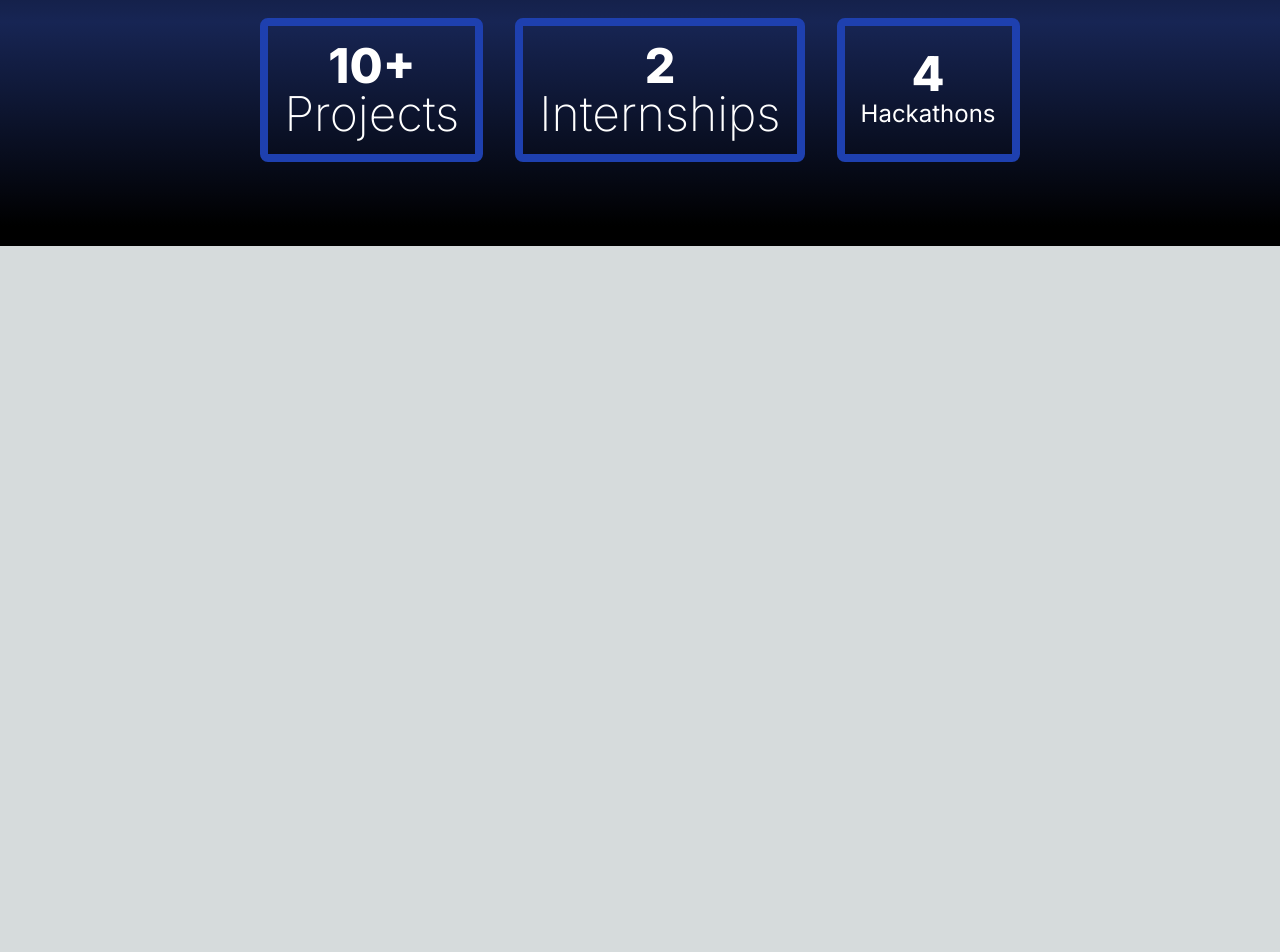
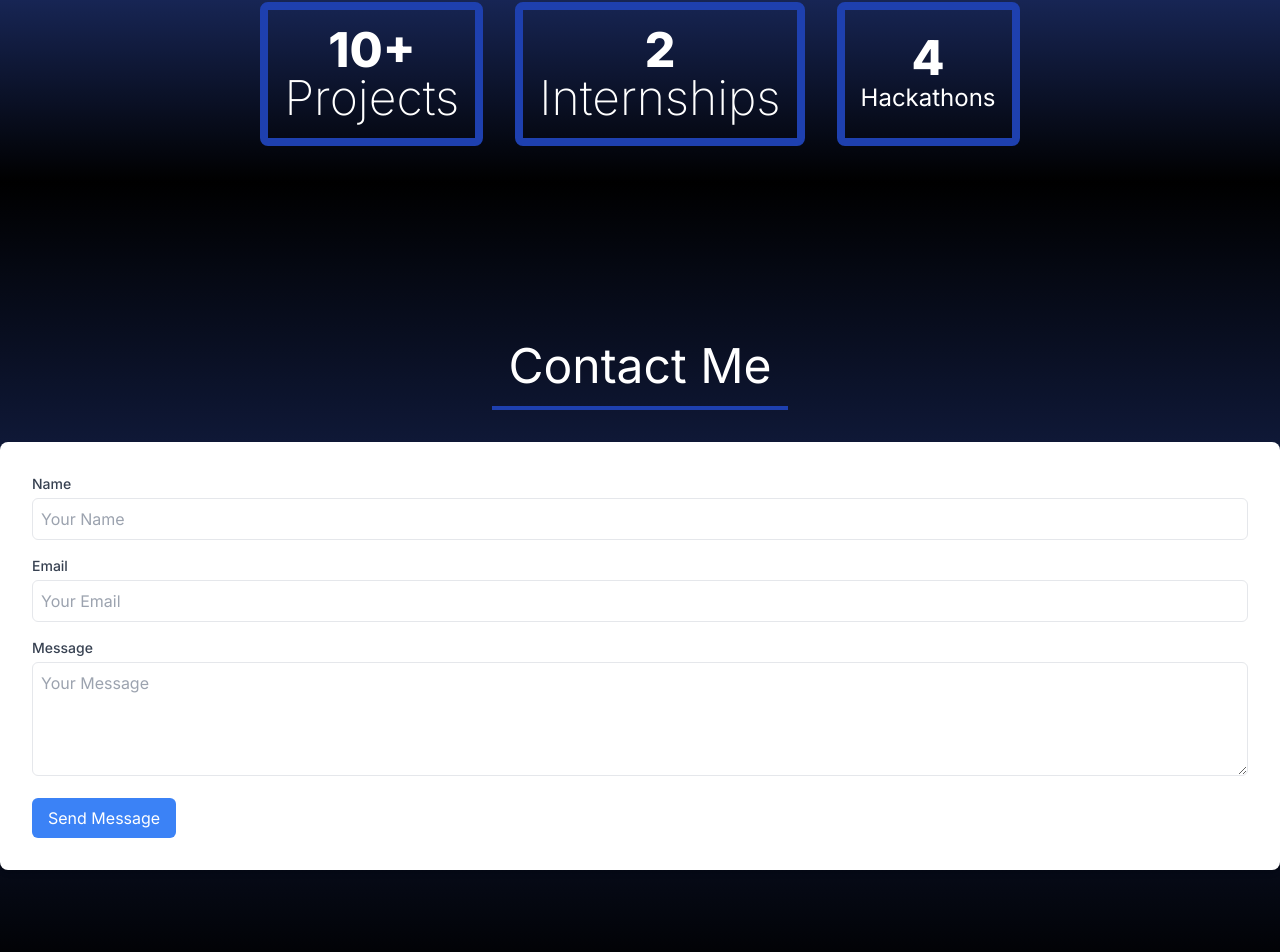
Before and after one commit to mehtashreyans3602/shreyansmehta, a Next.js app: page / in a window 1280 px wide. Shown: the part 1605-2557 px from the top of the page. Before the commit the page ends 1851 px from the top, so only its background shows below. Built offline with nearby package versions, Linux system fonts and the light colour scheme.

Commit message:
ModifiedCode

```diff
--- a/components/Contact.jsx
+++ b/components/Contact.jsx
@@ -1,4 +1,137 @@
+'use client'
+import React, { useState } from 'react';
+import { Client, Databases, ID } from 'appwrite';
+
 const Contact = () => {
-    return (<></>)
-}
+    const [formData, setFormData] = useState({
+        Name: '',
+        Email: '',
+        Message: '',
+    });
+    const [message, setMessage] = useState({
+        type: '',
+        content: '',
+    });
+
+    const handleChange = (e) => {
+        setFormData({ ...formData, [e.target.name]: e.target.value });
+    };
+
+    const handleSubmit = async (e) => {
+        e.preventDefault();
+
+        const client = new Client()
+            .setEndpoint('https://cloud.appwrite.io/v1')
+            .setProject('65686ac6e7cacf6b3360'); // Replace with your Appwrite project ID
+
+        const databases = new Databases(client);
+
+        try {
+            const response = await databases.createDocument(
+                '65686b2f1c70523998cb', // Replace with your Appwrite database ID
+                '65686b3f91213bea400b', // Replace with your collection ID
+                ID.unique(),
+                formData
+            );
+
+            setMessage({
+                type: 'success',
+                content: 'Form submitted successfully!',
+            });
+            console.log('Contact form submitted:', response);
+            // You can add a success message or redirect the user to a thank-you page.
+        } catch (error) {
+            console.error('Error submitting contact form:', error);
+            setMessage({
+                type: 'error',
+                content: 'Error submitting form. Please try again later.',
+            });
+            // Handle the error, e.g., show an error message to the user.
+        }
+    };
+
+    const handleCloseMessage = () => {
+        setMessage({
+            type: '',
+            content: '',
+        });
+    };
+
+    return (
+        <div className="min-h-screen flex flex-col items-center justify-center bg-gradient-to-b from-black via-blue-950 to-black">
+            <div className="text-5xl text-center text-white items-center justify-center p-4 m-4 ">
+                <div className="flex items-center justify-center">
+                    <h1 className=" p-4 border-b-4 border-blue-800 text-white hover:border-white">Contact Me</h1>
+                </div>
+            </div>
+            <div className="flex flex-col bg-white p-8 rounded-lg shadow-md md:w-full w-80">
+            {message.type && (
+                    <div className={`mt-4 p-4 bg-${message.type === 'success' ? 'green' : 'red'}-100 rounded-md relative`}>
+                        <p className={`text-${message.type === 'success' ? 'green' : 'red'}-700`}>
+                            {message.content}
+                        </p>
+                        <button
+                            onClick={handleCloseMessage}
+                            className="absolute top-0 right-0 p-2 cursor-pointer"
+                        >
+                            &#x2715;
+                        </button>
+                    </div>
+                )}
+                <form className="space-y-4" onSubmit={handleSubmit}>
+                    <div>
+                        <label htmlFor="Name" className="block text-sm font-medium text-gray-700">
+                            Name
+                        </label>
+                        <input
+                            type="text"
+                            id="Name"
+                            name="Name"
+                            value={formData.Name} // Add value attribute
+                            onChange={handleChange} // Add onChange event handler
+                            className="mt-1 p-2 w-full border rounded-md"
+                            placeholder="Your Name"
+                        />
+                    </div>
+                    <div>
+                        <label htmlFor="Email" className="block text-sm font-medium text-gray-700">
+                            Email
+                        </label>
+                        <input
+                            type="email"
+                            id="Email"
+                            name="Email"
+                            value={formData.Email} // Add value attribute
+                            onChange={handleChange} // Add onChange event handler
+                            className="mt-1 p-2 w-full border rounded-md"
+                            placeholder="Your Email"
+                        />
+                    </div>
+                    <div>
+                        <label htmlFor="Message" className="block text-sm font-medium text-gray-700">
+                            Message
+                        </label>
+                        <textarea
+                            id="Message"
+                            name="Message"
+                            value={formData.Message} // Add value attribute
+                            onChange={handleChange} // Add onChange event handler
+                            rows="4"
+                            className="mt-1 p-2 w-full border rounded-md"
+                            placeholder="Your Message"
+                        ></textarea>
+                    </div>
+                    <button
+                        type="submit"
+                        className="bg-blue-500 text-white py-2 px-4 rounded-md hover:bg-blue-600 transition duration-300"
+                    >
+                        Send Message
+                    </button>
+                </form>
+
+            </div>
+        </div>
+    );
+};
+
 export default Contact;
--- a/components/Navbar.jsx
+++ b/components/Navbar.jsx
@@ -16,7 +16,7 @@ const navbar = () => {
                     </div>
                 </div>
             </div>
-            <div class="bg-blue-600 h-2 rounded-r-full hidden" style={{width:'45%'}} ></div>
+            <div className="bg-blue-600 h-2 rounded-r-full hidden" style={{width:'45%'}} ></div>
         </div>
     </>)
 }
--- a/components/Project.jsx
+++ b/components/Project.jsx
@@ -1,14 +1,14 @@
 
 const Project = () => {
     return (
-        <div className="items-center justify-center text-center bg-gradient-to-b from-black via-blue-950 to-black">
-            <div className="text-5xl text-center text-white items-center justify-center p-4 m-4 ">
+        <div className="flex flex-col items-center justify-center text-center bg-gradient-to-b from-black via-blue-950 to-black">
+            <div className="text-5xl text-center text-white items-center justify-center md:p-4 md:m-4 ">
                 <div className="flex items-center justify-center">
-                    <h1 className=" p-4 border-b-4 border-blue-800 ">Projects</h1>
+                    <h1 className="p-4 border-b-4 border-blue-800 hover:border-white">Projects</h1>
                 </div>
             </div>
-            <div className="flex justify-around  items-center m-5 p-4 ">
-            <div className="flex md:flex-row flex-col  p-4 m-4 justify-around ">
+            <div className="flex justify-around  items-center m-5">
+                <div className="flex md:flex-row flex-col   justify-around ">
                     <div className="p-4 m-4   text-white border-8 border-blue-800 rounded-lg hover:border-white flex flex-col items-center justify-center">
                         <div className="text-5xl font-extrabold ">10+</div>
                         <div className="text-5xl font-extralight">
--- a/package.json
+++ b/package.json
@@ -9,6 +9,7 @@
     "lint": "next lint"
   },
   "dependencies": {
+    "appwrite": "^13.0.1",
     "autoprefixer": "10.4.14",
     "eslint": "8.44.0",
     "eslint-config-next": "13.4.7",
```
Also changed, not shown: 1 other file (tests, documents, lock files or other folders). Lines whose indentation alone changed are shown as unchanged.
